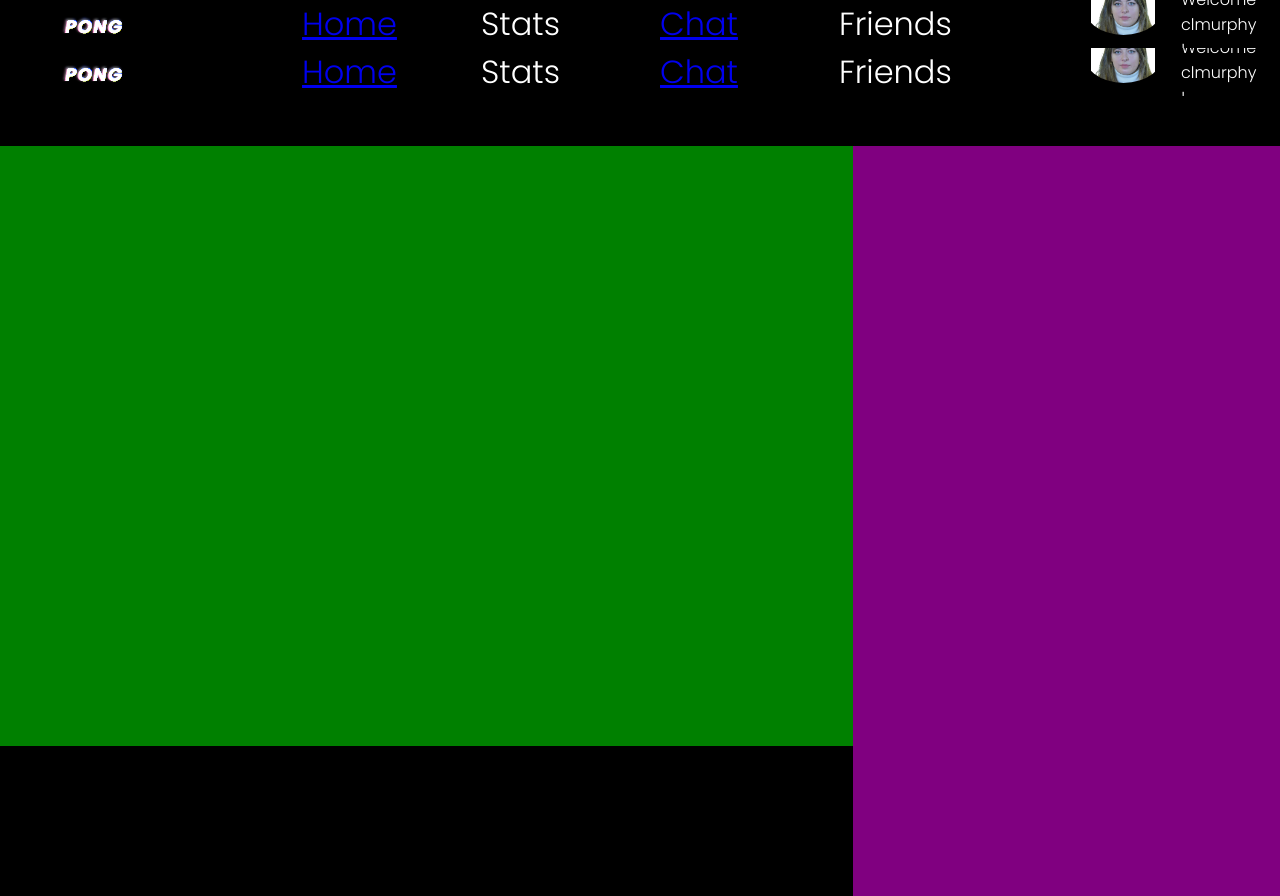
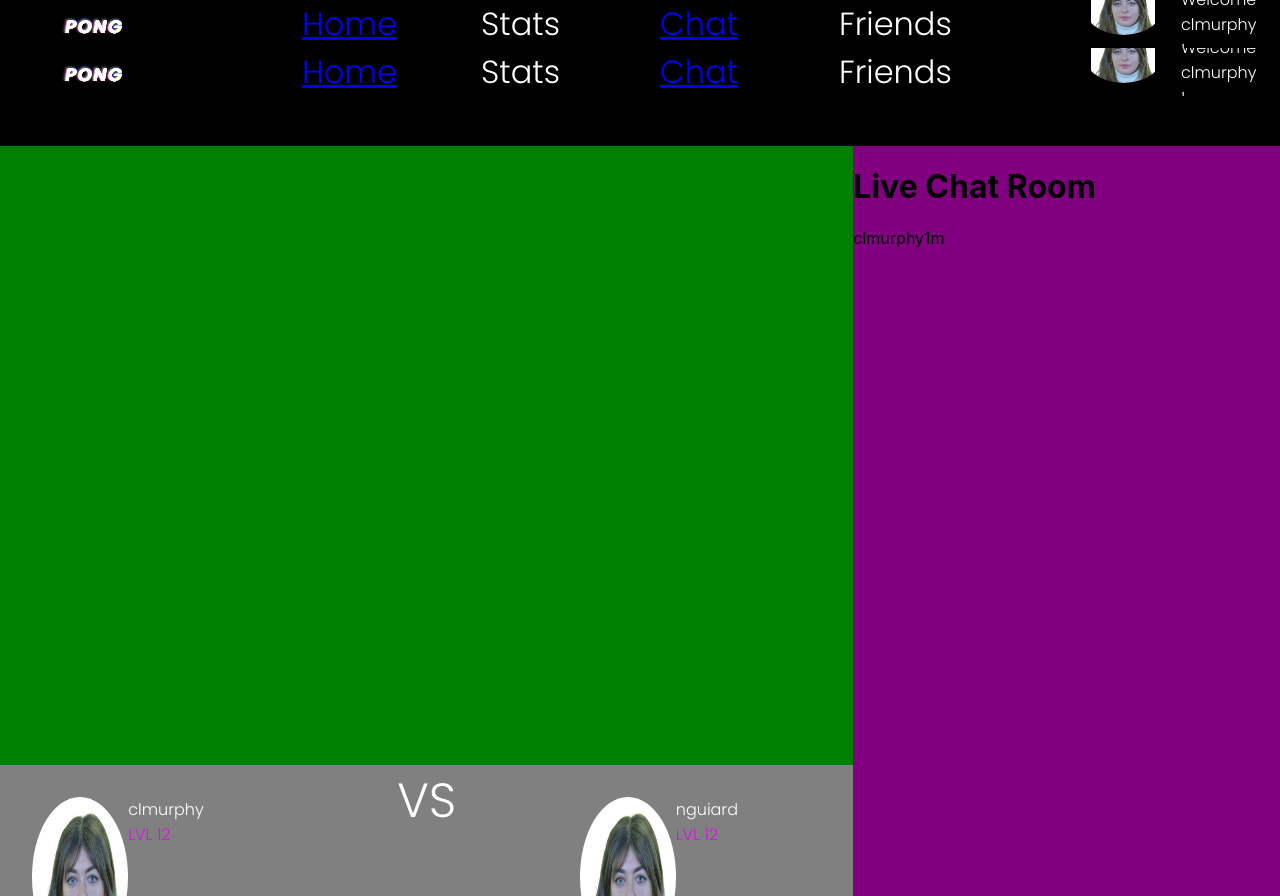
Before and after one commit to clodaghsmurphy/ft_transcendence, a React (Create React App) app in the folder pong_react_app/: page /dashboard in a window 1280 px wide. Built offline with nearby package versions, Linux system fonts and the light colour scheme.

Commit message:
merge nathan

```diff
--- a/pong_react_app/src/Dashboard.css
+++ b/pong_react_app/src/Dashboard.css
@@ -93,15 +93,21 @@
     .game-screen
     {
         display: flex;
+        flex: 80%;
         flex-direction: row;
-        height: 80%;
+        height: 100%;
         background-color: green;
     }
 
     .player-vs
     {
         display: flex;
+        flex: 15%;
+        height: 100%;
         flex-direction: row;
+        justify-content: space-between;
+        align-items: flex-start;
+        justify-content: flex-start;
         background-color: grey;
     }
 
@@ -117,3 +123,47 @@
             display: none;
         }
     }
+
+    .avatar
+    {
+        border-radius: 50%;
+        object-fit: scale-down;
+        height: 10rem;
+        width: 10rem;
+    }
+
+    .player
+    {
+        margin: 2rem;
+        display: flex;
+        flex-direction: row;
+    }
+
+    .player-info
+    {
+        display: flex;
+        color: white;
+        flex-direction: column;
+        font-family: 'Poppins', sans-serif;
+        font-size: 1em;
+    }
+
+    .player-level
+    {
+        color: #db0eec;
+    }
+
+    .player-vs
+    {
+
+    }
+
+    .VS
+    {
+        display: flex;
+        justify-content: center;
+        align-items: center;
+        font-size: 3rem;
+        color: white;
+        font-family: 'Poppins', sans-serif;
+    }
--- a/pong_react_app/src/Main.tsx
+++ b/pong_react_app/src/Main.tsx
@@ -1,6 +1,7 @@
 import React from 'react'
 import NavBar from './NavBar'
 import './Dashboard.css'
+import  user_pfp from './media/user.png'
 
 function Main()
 {
@@ -10,9 +11,42 @@ function Main()
        <main className="page-wrapper">
             <div className="game">
                 <div className="game-screen"></div>
-                <div className="player-vs"></div>
+                <div className="player-vs">
+                    <div className="player">
+                        <div className="avatar">
+                            <img src={user_pfp} />
+                        </div>
+                        <div className="player-info">
+                            <span className="player-name">clmurphy</span>
+                            <span className="player-level">LVL 12</span>
+                        </div>
+                    </div>
+                    <div className="VS">VS</div>
+                    <div className="player">
+                        <div className="avatar">
+                            <img src={user_pfp} />
+                        </div>
+                        <div className="player-info">
+                            <span className="player-name">nguiard</span>
+                            <span className="player-level">LVL 12</span>
+                        </div>
+                    </div>
+                </div>
             </div>
-            <div className="live-chat"></div>
+            <div className="live-chat">
+                <div className="chat-title">
+                    <h1>Live Chat Room </h1>
+                </div>
+                <div className="chat-box">
+                    <div className="message">
+                        <div className="message-header">
+                            <span>clmurphy</span>
+                            <span>1m</span>
+                        </div>
+                    </div>
+                    <div className="message"></div>
+                </div>
+            </div>
         </main>
         </div>
     );
```
